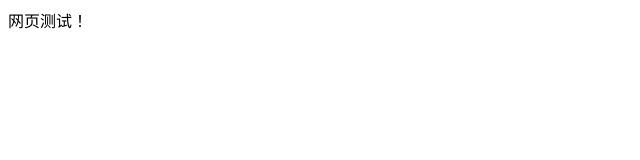
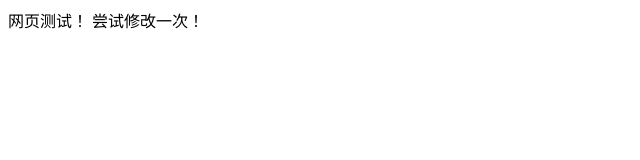
Before and after one commit to henuyuanxiao/test, a plain HTML site: page index.html in a window 1280 px wide. Shown: the whole page, without its empty margins (0-640 px from the left). Drawn offline with Linux system fonts and the light colour scheme.

Commit message:
添加修改！

```diff
--- a/index.html
+++ b/index.html
@@ -1,12 +1,15 @@
 <!DOCTYPE html>
 <html lang="en">
+
 <head>
     <meta charset="UTF-8">
     <meta http-equiv="X-UA-Compatible" content="IE=edge">
     <meta name="viewport" content="width=device-width, initial-scale=1.0">
     <title>Document</title>
 </head>
+
 <body>
-    网页测试！
+    网页测试！ 尝试修改一次！
 </body>
+
 </html>
```
